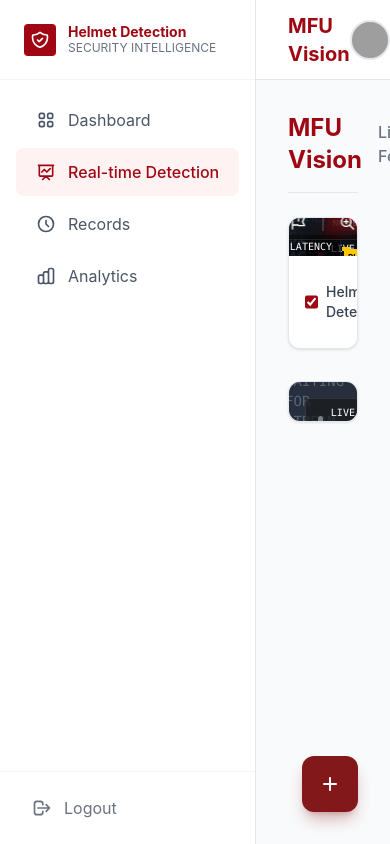
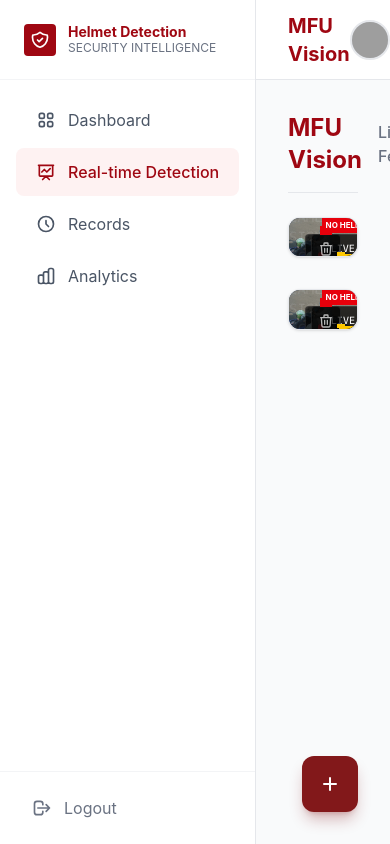
Before and after one commit to 6631501021/gg, a Vue app: page /realtime in a window 390 px wide. Built offline with nearby package versions, Linux system fonts and the light colour scheme; grey boxes are pictures that could not be loaded; the HTML template or start-up script is replaced by a standard one.

Commit message:
realtimeview compls

```diff
--- a/src/views/RealtimeView.vue
+++ b/src/views/RealtimeView.vue
@@ -9,84 +9,165 @@
         </div>
         <div class="relative w-64">
           <svg class="w-4 h-4 absolute left-3 top-1/2 -translate-y-1/2 text-gray-400" fill="none" stroke="currentColor" viewBox="0 0 24 24"><path stroke-linecap="round" stroke-linejoin="round" stroke-width="2" d="M21 21l-6-6m2-5a7 7 0 11-14 0 7 7 0 0114 0z"></path></svg>
-          <input type="text" placeholder="Search Camera ID..." class="w-full pl-9 pr-4 py-2 bg-gray-100 border-none rounded-lg text-sm focus:ring-2 focus:ring-red-800 outline-none">
+          <input
+            v-model="searchQuery"
+            type="text"
+            placeholder="Search Camera ID..."
+            class="w-full pl-9 pr-4 py-2 bg-gray-100 border-none rounded-lg text-sm focus:ring-2 focus:ring-red-800 outline-none transition-all"
+          >
         </div>
       </div>
 
       <div class="space-y-8">
 
-        <div class="bg-white rounded-xl shadow-sm border border-gray-200 overflow-hidden">
+        <div v-if="filteredCameras.length === 0" class="text-center py-12 bg-gray-50 rounded-xl border border-gray-200">
+          <svg class="w-12 h-12 text-gray-300 mx-auto mb-3" fill="none" stroke="currentColor" viewBox="0 0 24 24"><path stroke-linecap="round" stroke-linejoin="round" stroke-width="2" d="M15 12a3 3 0 11-6 0 3 3 0 016 0z"></path><path stroke-linecap="round" stroke-linejoin="round" stroke-width="2" d="M2.458 12C3.732 7.943 7.523 5 12 5c4.478 0 8.268 2.943 9.542 7-1.274 4.057-5.064 7-9.542 7-4.477 0-8.268-2.943-9.542-7z"></path></svg>
+          <p class="text-gray-500 font-medium">No cameras found matching "{{ searchQuery }}"</p>
+        </div>
+
+        <div v-for="cam in filteredCameras" :key="cam.id" class="bg-white rounded-xl shadow-sm border border-gray-200 overflow-hidden transition-all duration-300">
           <div class="relative aspect-[16/9] bg-gray-800 flex items-center justify-center overflow-hidden">
             <div class="absolute inset-0 bg-slate-700 opacity-50"></div>
             <p class="text-slate-500 font-mono text-sm z-0">CAMERA SIGNAL ACTIVE</p>
+            <img :src="cam.image" class="absolute inset-0 object-cover w-full h-full opacity-80" alt="Video Feed">
 
             <div class="absolute top-4 left-4 z-10">
               <div class="bg-black/70 text-white text-[10px] font-mono px-3 py-1.5 rounded flex items-center gap-2 border border-white/10">
                 <div class="w-2 h-2 rounded-full bg-red-500 animate-pulse"></div>
-                LIVE // GATE_01_IN
+                LIVE // {{ cam.name }}
               </div>
-              <div class="mt-1 text-[9px] text-white/70 font-mono drop-shadow-md">2023-11-24 14:32:05 UTC+7</div>
+              <div class="mt-1 text-[9px] text-white/70 font-mono drop-shadow-md">{{ cam.timestamp }}</div>
             </div>
 
-            <div class="absolute top-4 right-4 z-10 flex gap-2">
-              <div class="bg-black/70 text-white text-[10px] font-mono px-2 py-1 rounded border border-white/10">FPS <span class="font-bold">60.2</span></div>
-              <div class="bg-black/70 text-white text-[10px] font-mono px-2 py-1 rounded border border-white/10">LATENCY <span class="font-bold">14ms</span></div>
+            <div class="absolute top-4 right-4 z-20 flex items-center gap-2">
+              <div class="bg-black/70 text-white text-[10px] font-mono px-2 py-1 rounded border border-white/10 hidden sm:block">FPS <span class="font-bold">{{ cam.fps }}</span></div>
+              <div class="bg-black/70 text-white text-[10px] font-mono px-2 py-1 rounded border border-white/10 hidden sm:block">LATENCY <span class="font-bold">{{ cam.latency }}</span></div>
+
+              <button
+                @click="removeCamera(cam.id)"
+                class="bg-black/70 hover:bg-red-600 text-white p-1.5 rounded border border-white/10 transition-colors ml-1 group"
+                title="Remove Camera"
+              >
+                <svg class="w-4 h-4 opacity-70 group-hover:opacity-100" fill="none" stroke="currentColor" viewBox="0 0 24 24"><path stroke-linecap="round" stroke-linejoin="round" stroke-width="2" d="M19 7l-.867 12.142A2 2 0 0116.138 21H7.862a2 2 0 01-1.995-1.858L5 7m5 4v6m4-6v6m1-10V4a1 1 0 00-1-1h-4a1 1 0 00-1 1v3M4 7h16"></path></svg>
+              </button>
             </div>
 
-            <div class="absolute border-2 border-red-600 bg-red-600/10 z-20 transition-all duration-300" style="top: 15%; left: 55%; width: 18%; height: 25%;">
-              <div class="absolute bottom-0 left-0 bg-red-600 text-white text-[8px] font-bold px-1 py-0.5 whitespace-nowrap">NO HELMET: 0.98</div>
+            <div class="absolute border-2 border-red-600 bg-red-600/10 z-20 transition-all duration-300" style="top: 20%; left: 45%; width: 18%; height: 25%;">
+              <div class="absolute bottom-0 left-0 bg-red-600 text-white text-[8px] font-bold px-1 py-0.5 whitespace-nowrap">NO HELMET: {{ cam.helmetScore }}</div>
             </div>
 
-            <div class="absolute border-2 border-yellow-400 bg-yellow-400/10 z-20" style="bottom: 15%; right: 10%; width: 12%; height: 10%;">
-              <div class="absolute top-0 left-0 bg-yellow-400 text-black text-[8px] font-bold px-1 py-0.5 whitespace-nowrap">PLATE: ABC-123</div>
+            <div class="absolute border-2 border-yellow-400 bg-yellow-400/10 z-20" style="bottom: 2%; right: 18%; width: 12%; height: 10%;">
+              <div class="absolute top-0 left-0 bg-yellow-400 text-black text-[8px] font-bold px-1 py-0.5 whitespace-nowrap">PLATE: {{ cam.plate }}</div>
             </div>
 
-            <div class="absolute bottom-4 left-1/2 -translate-x-1/2 bg-black/60 backdrop-blur-sm rounded-lg flex items-center gap-4 px-4 py-2 z-30 border border-white/10">
-              <button class="text-white hover:text-red-400"><svg class="w-4 h-4" fill="currentColor" viewBox="0 0 20 20"><path fill-rule="evenodd" d="M18 10a8 8 0 11-16 0 8 8 0 0116 0zM7 8a1 1 0 012 0v4a1 1 0 11-2 0V8zm5-1a1 1 0 00-1 1v4a1 1 0 102 0V8a1 1 0 00-1-1z" clip-rule="evenodd"></path></svg></button>
-              <button class="text-white hover:text-red-400"><svg class="w-4 h-4" fill="none" stroke="currentColor" viewBox="0 0 24 24"><path stroke-linecap="round" stroke-linejoin="round" stroke-width="2" d="M3 21v-4m0 0V5a2 2 0 012-2h6.5l1 1H21l-3 6 3 6h-8.5l-1-1H5a2 2 0 00-2 2zm9-13.5V9"></path></svg></button>
-              <div class="w-px h-4 bg-white/30"></div>
-              <button class="text-white hover:text-red-400"><svg class="w-4 h-4" fill="none" stroke="currentColor" viewBox="0 0 24 24"><path stroke-linecap="round" stroke-linejoin="round" stroke-width="2" d="M21 21l-6-6m2-5a7 7 0 11-14 0 7 7 0 0114 0zM10 7v3m0 0v3m0-3h3m-3 0H7"></path></svg></button>
-              <button class="text-white hover:text-red-400"><svg class="w-4 h-4" fill="none" stroke="currentColor" viewBox="0 0 24 24"><path stroke-linecap="round" stroke-linejoin="round" stroke-width="2" d="M4 8V4m0 0h4M4 4l5 5m11-1V4m0 0h-4m4 0l-5 5M4 16v4m0 0h4m-4 0l5-5m11 5l-5-5m5 5v-4m0 4h-4"></path></svg></button>
-            </div>
           </div>
-
-          <div class="p-4 bg-white flex items-center justify-between">
-            <div class="flex gap-6">
-              <label class="flex items-center gap-2 cursor-pointer group">
-                <input type="checkbox" checked class="w-4 h-4 text-red-800 rounded border-gray-300 focus:ring-red-800 accent-red-800">
-                <span class="text-sm font-medium text-gray-700 group-hover:text-red-800 transition-colors">Helmet Detection</span>
-              </label>
-              <label class="flex items-center gap-2 cursor-pointer group">
-                <input type="checkbox" checked class="w-4 h-4 text-red-800 rounded border-gray-300 focus:ring-red-800 accent-red-800">
-                <span class="text-sm font-medium text-gray-700 group-hover:text-red-800 transition-colors">License Plate OCR</span>
-              </label>
-            </div>
-            <button class="bg-red-900 hover:bg-red-950 text-white px-5 py-2 rounded font-medium text-sm transition-all shadow-sm">
-              Apply Settings
-            </button>
-          </div>
-        </div>
-
-        <div class="bg-white rounded-xl shadow-sm border border-gray-200 overflow-hidden opacity-90">
-           <div class="relative aspect-[16/9] bg-gray-900 flex items-center justify-center overflow-hidden">
-             <div class="absolute top-4 left-4 z-10">
-              <div class="bg-black/70 text-white text-[10px] font-mono px-3 py-1.5 rounded flex items-center gap-2 border border-white/10">
-                <div class="w-2 h-2 rounded-full bg-gray-500"></div> LIVE // GATE_02_OUT
-              </div>
-            </div>
-             <p class="text-slate-600 font-mono text-sm">WAITING FOR STREAM...</p>
-           </div>
         </div>
 
       </div>
     </div>
 
-    <button class="fixed bottom-8 right-8 w-14 h-14 bg-red-900 hover:bg-red-800 text-white rounded-xl shadow-lg shadow-red-900/30 flex items-center justify-center transition-transform hover:scale-105">
+    <button
+      @click="showModal = true"
+      class="fixed bottom-8 right-8 w-14 h-14 bg-red-900 hover:bg-red-800 text-white rounded-xl shadow-lg shadow-red-900/30 flex items-center justify-center transition-transform hover:scale-105 z-40"
+    >
       <svg class="w-6 h-6" fill="none" stroke="currentColor" viewBox="0 0 24 24"><path stroke-linecap="round" stroke-linejoin="round" stroke-width="2" d="M12 6v6m0 0v6m0-6h6m-6 0H6"></path></svg>
     </button>
+
+    <div v-if="showModal" class="fixed inset-0 z-50 flex items-center justify-center bg-black/60 backdrop-blur-sm">
+      <div class="bg-white rounded-2xl w-full max-w-md p-6 shadow-2xl">
+        <div class="flex justify-between items-center mb-6">
+          <h3 class="text-lg font-bold text-gray-900">Add New Camera Stream</h3>
+          <button @click="closeModal" class="text-gray-400 hover:text-gray-600">
+            <svg class="w-5 h-5" fill="none" stroke="currentColor" viewBox="0 0 24 24"><path stroke-linecap="round" stroke-linejoin="round" stroke-width="2" d="M6 18L18 6M6 6l12 12"></path></svg>
+          </button>
+        </div>
+
+        <div class="space-y-4">
+          <div>
+            <label class="block text-sm font-medium text-gray-700 mb-1">Camera ID / Name</label>
+            <input v-model="newCamName" type="text" placeholder="e.g. DORM_FRONT_03" class="w-full px-4 py-2 border border-gray-300 rounded-lg focus:ring-2 focus:ring-red-800 focus:border-red-800 outline-none">
+          </div>
+          <div>
+            <label class="block text-sm font-medium text-gray-700 mb-1">RTSP Stream URL (Optional)</label>
+            <input type="text" placeholder="rtsp://admin:pass@192.168.1.100/stream" class="w-full px-4 py-2 border border-gray-300 rounded-lg bg-gray-50 focus:ring-2 focus:ring-red-800 focus:border-red-800 outline-none">
+          </div>
+        </div>
+
+        <div class="mt-8 flex justify-end gap-3">
+          <button @click="closeModal" class="px-5 py-2 text-sm font-medium text-gray-600 hover:bg-gray-100 rounded-lg transition-colors">Cancel</button>
+          <button @click="addNewCamera" class="px-5 py-2 text-sm font-medium text-white bg-red-800 hover:bg-red-900 rounded-lg transition-colors shadow-sm">
+            Connect Camera
+          </button>
+        </div>
+      </div>
+    </div>
+
   </MainLayout>
 </template>
 
 <script setup>
+import { ref, computed } from 'vue'
 import MainLayout from '../components/MainLayout.vue'
+
+const searchQuery = ref('')
+const showModal = ref(false)
+const newCamName = ref('')
+
+const cameras = ref([
+  {
+    id: 1,
+    name: 'GATE_01_IN',
+    timestamp: '2023-11-24 14:32:05 UTC+7',
+    fps: '60.2',
+    latency: '14ms',
+    helmetScore: '0.98',
+    plate: 'ABC-123',
+    image: '/images/nh3.jpg'
+  },
+  {
+    id: 2,
+    name: 'GATE_02_OUT',
+    timestamp: '2023-11-24 14:32:10 UTC+7',
+    fps: '59.8',
+    latency: '16ms',
+    helmetScore: '0.95',
+    plate: 'XYZ-999',
+    image: '/images/nh3.jpg'
+  }
+])
+
+const filteredCameras = computed(() => {
+  if (!searchQuery.value) return cameras.value
+  const query = searchQuery.value.toLowerCase()
+  return cameras.value.filter(cam => cam.name.toLowerCase().includes(query))
+})
+
+const closeModal = () => {
+  showModal.value = false
+  newCamName.value = ''
+}
+
+const addNewCamera = () => {
+  const finalName = newCamName.value.trim() || `NEW_CAMERA_0${cameras.value.length + 1}`
+  cameras.value.push({
+    id: Date.now(),
+    name: finalName.toUpperCase(),
+    timestamp: new Date().toISOString().replace('T', ' ').substring(0, 19) + ' UTC+7',
+    fps: '60.0',
+    latency: '15ms',
+    helmetScore: '0.00',
+    plate: 'SCANNING...',
+    image: '/images/nh2.jpg'
+  })
+  closeModal()
+}
+
+// 💡 ฟังก์ชันที่เพิ่มเข้ามาสำหรับลบกล้อง
+const removeCamera = (id) => {
+  // ใช้ confirm เพื่อเด้งแจ้งเตือนถามความแน่ใจก่อนลบ
+  if (confirm('Are you sure you want to disconnect and remove this camera?')) {
+    // กรองเอากล้องที่ id ตรงกันออกไปจาก Array
+    cameras.value = cameras.value.filter(cam => cam.id !== id)
+  }
+}
 </script>
```
